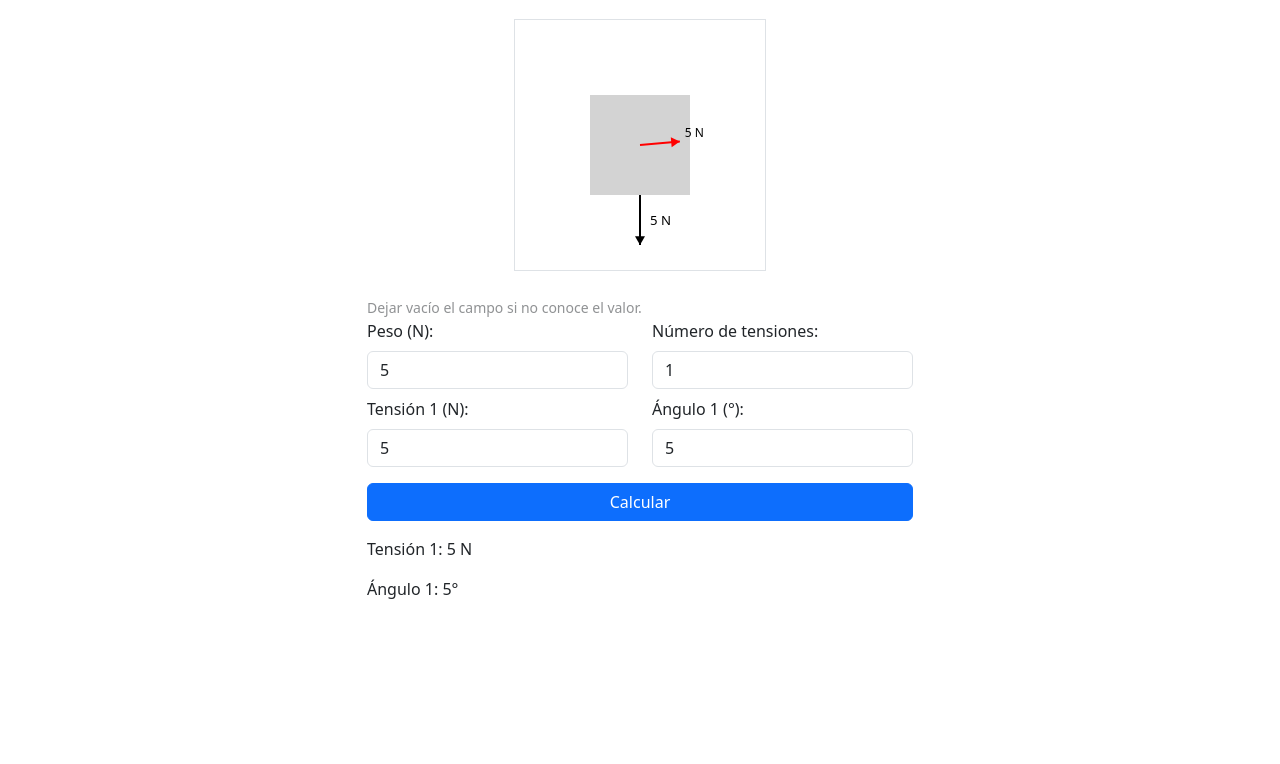
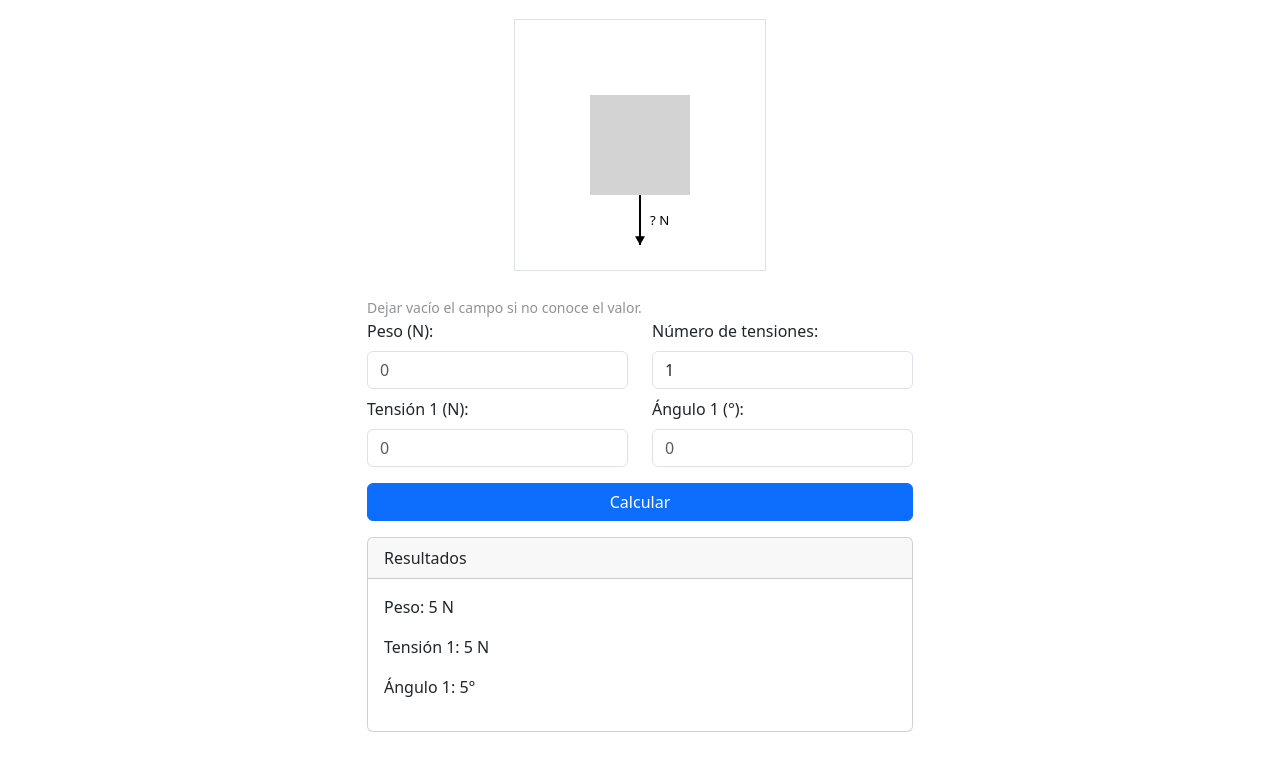
Before and after one commit to SolutionsWithInnovativeTechnology/Physilab, a plain HTML site: page pages/tensiones.html in a window 1280 px wide. Both pictures are taken after typing "5", "5", "5" into the empty fields and a click on the button "Calcular". Shown: the part 158-922 px from the top of the page. Before the commit the page ends 800 px from the top, so only its background shows below. Drawn offline with Linux system fonts and the light colour scheme.

Commit message:
tensiones

```diff
--- a/js/script_tensiones.js
+++ b/js/script_tensiones.js
@@ -5,12 +5,17 @@ const numTensionesInput = document.getElementById('numTensiones');
 const inputsTensionContainer = document.getElementById('inputsTension');
 const pesoInput = document.getElementById('peso');
 const btnCalcular = document.getElementById('btnCalcular');
-const resultContainer = document.getElementById('resultadoDiv');
+const resultContainer = document.getElementById('resultados');
+const resultadoDiv = document.getElementById('resultadoDiv');
 
 numTensionesInput.addEventListener('input', () => {
-    const num = parseInt(numTensionesInput.value) || 1;
-    if (num > 4) {
-        alert('¡No puede tener más de cuatro tensiones!');
+    const num = parseInt(numTensionesInput.value);
+    if (num > 2) {
+        alert('¡No puede tener más de dos tensiones!');
+        numTensionesInput.value = 1;
+        createinputsTension(1);
+    } else if (num < 1) {
+        alert('¡No puede tener menos de una tension!');
         numTensionesInput.value = 1;
         createinputsTension(1);
     } else {
@@ -23,7 +28,7 @@ pesoInput.addEventListener('input', updateDiagram);
 inputsTensionContainer.addEventListener('input', updateDiagram);
 
 btnCalcular.addEventListener('click', () => {
-    if (pesoInput.value == 0 && angulo0.value == 0) {
+    if (pesoInput.value == 0 && tension0.value == 0 || angulo0.value == 0 && tension0.value == 0) {
         alert('¡Debes ingresar al menos un dato!');
     } else {
         calculate();
@@ -129,7 +134,7 @@ function updateDiagram() {
         const tension = parseFloat(inputsTension[i].value) || 0;
         const angulo = parseFloat(anguloInputs[i].value) || 0;
 
-        if (tension !== 0) {
+        if (tension !== 0 || angulo !== 0) {
             const anguloRad = toRadians(angulo);
             const endX = centerX + arrowLength * Math.cos(anguloRad);
             const endY = centerY - arrowLength * Math.sin(anguloRad);
@@ -137,17 +142,17 @@ function updateDiagram() {
             drawArrow(centerX, centerY, endX, endY, colors[i % colors.length]);
             ctx.fillStyle = 'black';
             ctx.font = '0.75rem system-ui';
-            ctx.fillText(`${tension} N`, endX + 5, endY - 5);
+            let t = tension || '?';
+            ctx.fillText(`${t} N`, endX + 5, endY - 5);
         }
     }
 
     const peso = parseFloat(pesoInput.value) || 0;
-    if (peso !== 0) {
-        drawArrow(125, 175, 125, 225, 'black');
-        ctx.fillStyle = 'black';
-        ctx.font = '0.825rem system-ui';
-        ctx.fillText(`${peso} N`, 135, 205);
-    }
+    drawArrow(125, 175, 125, 225, 'black');
+    ctx.fillStyle = 'black';
+    ctx.font = '0.825rem system-ui';
+    let p = peso || '?';
+    ctx.fillText(`${p} N`, 135, 205);
 }
 
 function calculate() {
@@ -157,13 +162,14 @@ function calculate() {
 
     inputsTension.forEach((input, i) => {
         const tension = parseFloat(input.value) || 0;
-        const angulo = parseFloat(anguloInputs[i].value) || 0;
+        let angulo = parseFloat(anguloInputs[i].value) || 0;
+        if(angulo == 180) angulo = 0;
         tensiones[i] = { tension, angulo };
     });
 
-    let peso = parseFloat(pesoInput.value);
+    let peso = parseFloat(pesoInput.value) || 0;
 
-    // Construcción de las ecuaciones de equilibrio ∑Fx = 0; ∑Fy = 0
+    // Construcción de las ecuaciones de equilibrio ∑Fx = 0; ∑Fy = p
     let sumX = 0;
     let sumY = -peso;
 
@@ -173,42 +179,93 @@ function calculate() {
             // Guardamos como incógnita para resolver la ecuación
             tensiones[i].ecuacion = {
                 x: Math.cos(angRad),
-                y: Math.sin(angRad)
+                y: Math.sin(angRad),
+                angRad
             };
         } else {
-            // Si la tensión es conocida: sumar sus componentes a la ecuación
+            // Si la tensión es conocida, sumar sus componentes
             sumX += t.tension * Math.cos(angRad);
             sumY += t.tension * Math.sin(angRad);
         }
     });
 
-    let desconocidas = tensiones.filter(t => t.tension === 0); //Crea un array con las tensiones desconocidas
-    // Resolución del sistema (Ejemplo cuando solo hay una para entender cómo funciona)
+    const desconocidas = tensiones.filter(t => t.tension === 0);
+    // Caso: Calcular tensiones desconocidas
     if (desconocidas.length === 1) {
-        let ecuacion = desconocidas[0].ecuacion;
-        let tension = Math.sqrt((sumX / ecuacion.x) ** 2 + (sumY / ecuacion.y) ** 2);
-        desconocidas[0].tension = tension.toFixed(2); // Guarda la solución en el array de tensiones
-    } else if (desconocidas.length > 1) {
-        console.log("Implementar resolución de sistema con varias incógnitas.");
+        // Resolver una incógnita
+        const ecuacion = desconocidas[0].ecuacion;
+        const tension = Math.sqrt(
+            ((-sumX / ecuacion.x) ** 2) + ((-sumY / ecuacion.y) ** 2)
+        );
+
+        desconocidas[0].tension = Math.abs(tension.toFixed(2));
+
+        sumY += desconocidas[0].tension * Math.sin(ecuacion.angRad);
+    } else  if(desconocidas.length === 2) {
+        const [t1, t2] = desconocidas;
+        const ang1 = t1.ecuacion.angRad;
+        const ang2 = t2.ecuacion.angRad;
+
+        const T2 = peso / (
+            (Math.cos(ang2) / Math.cos(ang1)) * Math.sin(ang1) + Math.sin(ang2)
+        );
+
+        const T1 = T2 * (Math.cos(ang2) / Math.cos(ang1));
+
+        t1.tension = Math.abs(T1.toFixed(2));
+        t2.tension = Math.abs(T2.toFixed(2));
+
+        sumY += T1 * Math.sin(ang1) + T2 * Math.sin(ang2);
+
+        console.log('Esta parte tiene error');
     }
 
-    console.log("Peso: " + pesoInput.value);
-    console.log("Tensiones:");
-    console.log(tensiones);
+    // Caso: Calcular peso
+    if (peso === 0) {
+        peso = sumY.toFixed(2); // ∑Fy = 0 implica que el peso es -∑Fy
+    }
 
-    mostrarResultados(tensiones);
+    resultContainer.innerHTML = '';
+    resultadoDiv.classList.add('d-none');
+    addResults(tensiones, peso);
+    clearInputs();
 }
 
-function mostrarResultados(tensiones) {
-    resultContainer.innerHTML = '';
-    for (let i = 0; i < tensiones.length; i++) {
-        const tension = tensiones[i];
+/**
+ * Agrega los resultados de las tensiones y sus ángulos en el contenedor
+ * de resultados.
+ *
+ * @param {array} tensiones - Arreglo con las tensiones y sus ángulos.
+ */
+function addResults(tensiones, peso) {
+    resultadoDiv.classList.remove('d-none');
+
+    const p = document.createElement('p');
+    p.innerHTML = `Peso: ${peso} N`;
+    resultContainer.appendChild(p);
+
+    tensiones.forEach((t, i) => {
         const div = document.createElement('div');
         div.classList.add('result-item');
         div.innerHTML = `
-            <p>Tensión ${i + 1}: ${tension.tension} N</p>
-            <p>Ángulo ${i + 1}: ${tension.angulo}°</p>
+            <p>Tensión ${i + 1}: ${t.tension} N</p>
+            <p>Ángulo ${i + 1}: ${t.angulo}°</p>
         `;
         resultContainer.appendChild(div);
-    }
+    });
 }
+
+
+/**
+ * Limpia los campos de los inputs de las tensiones y sus ángulos. Pone
+ * el peso y el numero de tensiones en su valor predeterminado.
+ */
+function clearInputs() {
+    const inputsTension = document.querySelectorAll('.tension-input');
+    const anguloInputs = document.querySelectorAll('.angulo-input');
+    pesoInput.value = '';
+    numTensionesInput.value = 1;
+    inputsTension.forEach(input => input.value = '');
+    anguloInputs.forEach(input => input.value = '');
+    createinputsTension(1);
+}
--- a/pages/tensiones.html
+++ b/pages/tensiones.html
@@ -5,8 +5,10 @@
     <meta charset="UTF-8">
     <meta name="viewport" content="width=device-width, initial-scale=1.0">
     <title>Inicio</title>
+    <!-- Bootstrap -->
     <link rel="stylesheet" href="../css/bootstrap.min.css">
     <script src="../js/bootstrap/bootstrap.bundle.min.js" defer></script>
+
     <script src="../js/script_tensiones.js" type="module"></script>
 </head>
 
@@ -72,7 +74,7 @@
                         </div>
                         <div class="col-6">
                             <label for="numTensiones" class="form-label">Número de tensiones:</label>
-                            <input type="number" class="form-control" id="numTensiones" min="1" max="4" value="1">
+                            <input type="number" class="form-control" id="numTensiones" min="1" max="2" value="1">
                         </div>
                     </div>
 
@@ -81,8 +83,11 @@
                     </div>
 
                     <button type="button" class="btn btn-primary w-100" id="btnCalcular">Calcular</button>
-                    <div id="resultadoDiv" class="my-3">
-                        <!-- Aquí se muestran los resultados. -->
+                    <div class="card my-3 d-none" id="resultadoDiv">
+                        <div class="card-header">Resultados</div>
+                        <div class="card-body" id="resultados">
+                            <!-- Aquí se muestran los resultados -->
+                        </div>
                     </div>
                 </div>
             </div>
```
